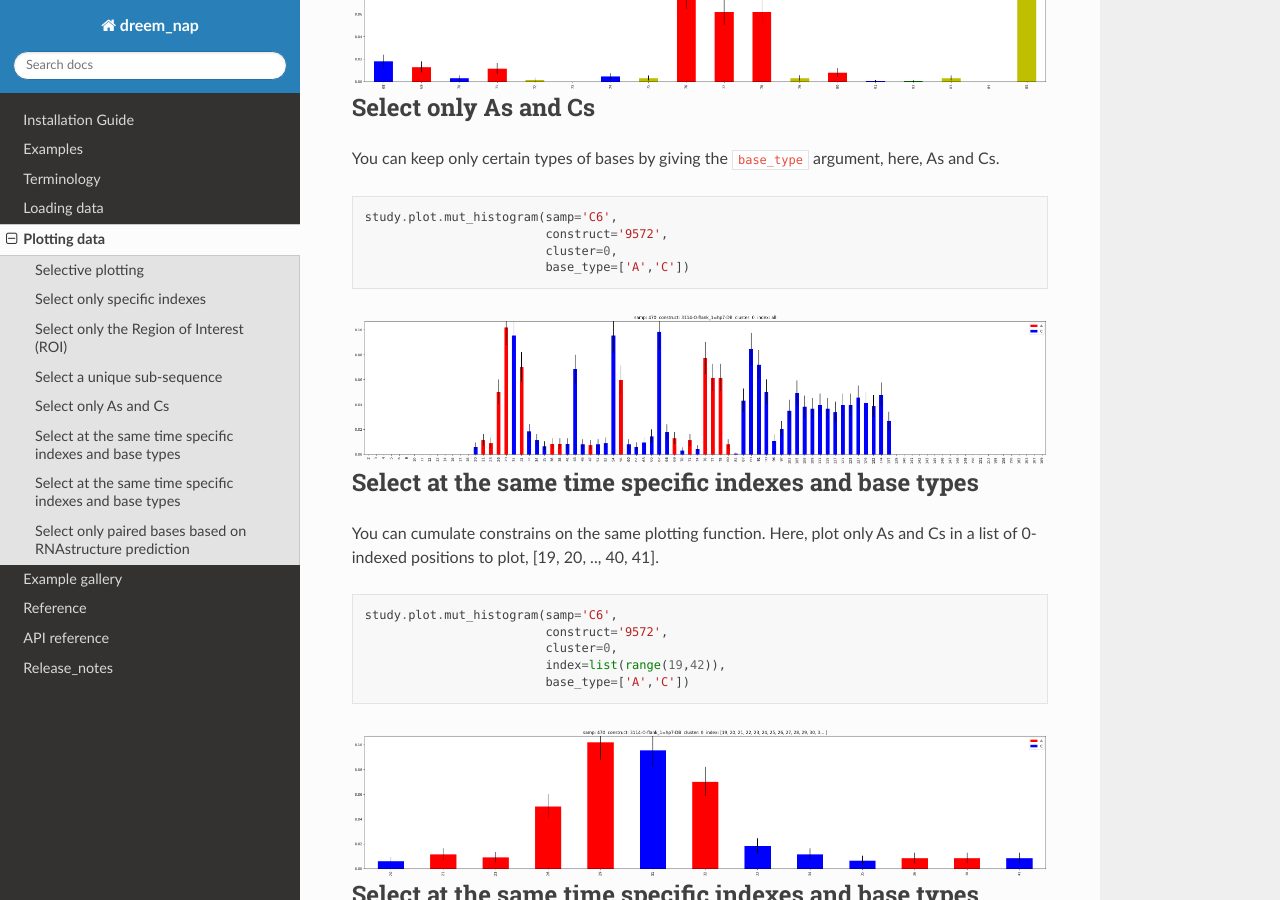
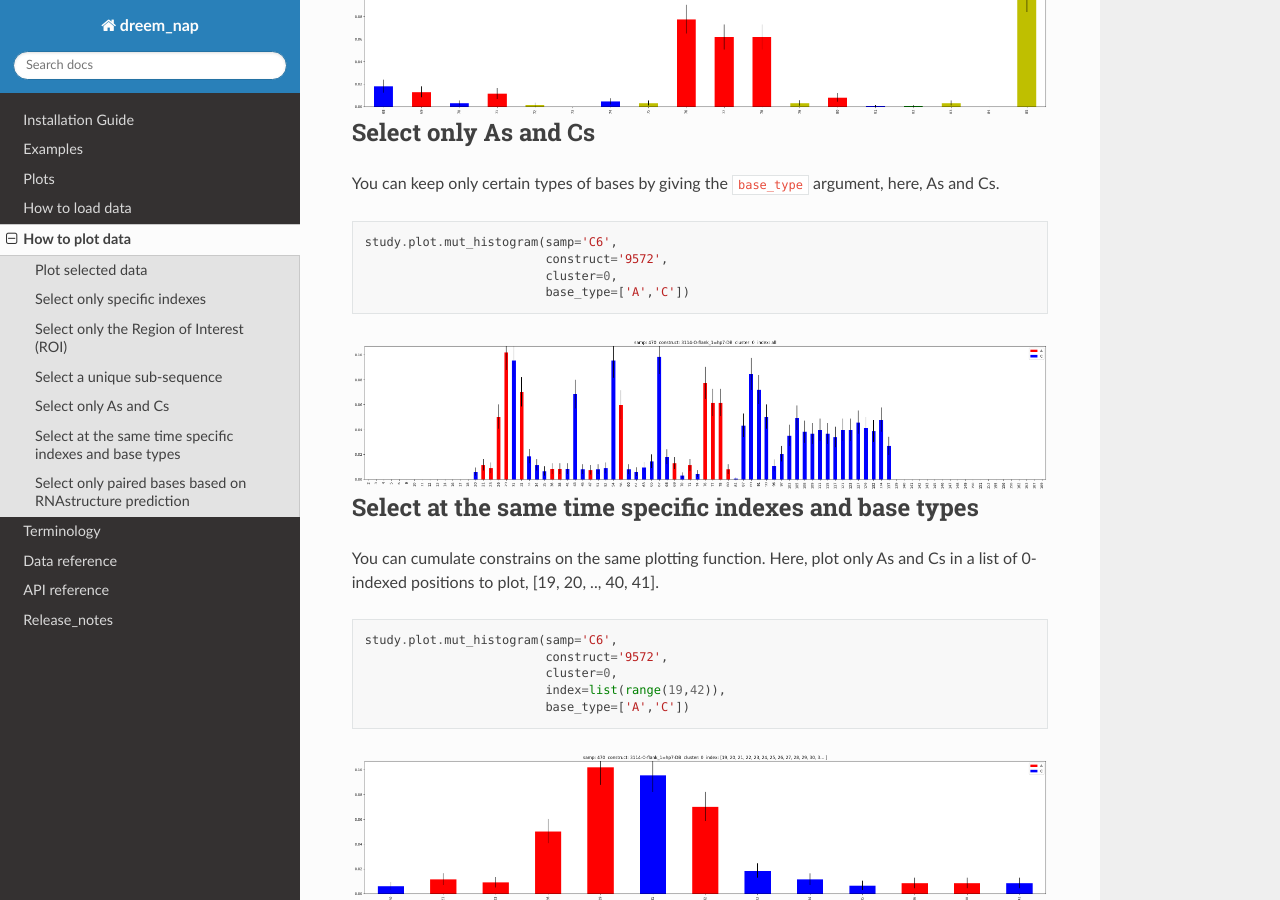
Before and after one commit to yvesmartindestaillades/NAP, a Sphinx documentation site: the page built from docs/source/plotting_data.rst, in a window 1280 px wide and 900 px high, scrolled down 1886 px. Built offline with Sphinx 7.4.7 and the Read the Docs theme 2.0.0, drawn with Linux system fonts in a browser that asks for light colours; some of the changed text lies outside the part shown.

Commit message:
update docs

```diff
--- a/docs/source/gallery.rst
+++ b/docs/source/gallery.rst
@@ -1,2 +1,2 @@
-Example gallery
-===============
+Plots
+=====
--- a/docs/source/index.rst
+++ b/docs/source/index.rst
@@ -19,10 +19,10 @@ Index
 .. toctree::
    installation
    examples
-   terminology
+   gallery
    loading_data
    plotting_data
-   gallery
+   terminology
    reference
    api
    release_notes
--- a/docs/source/loading_data.rst
+++ b/docs/source/loading_data.rst
@@ -1,8 +1,8 @@
 .. _loading_data:
 
-============
-Loading data
-============
+================
+How to load data
+================
 
 Create a study
 ==============
--- a/docs/source/plotting_data.rst
+++ b/docs/source/plotting_data.rst
@@ -1,14 +1,15 @@
-=============
-Plotting data
-=============
+================
+How to plot data
+================
 
 Plotting data requires a study with loaded data. Please check :ref:`loading_data` if you haven't.
 We will use the study ``salt`` from the example.
 
-Selective plotting
+Plot selected data
 ==================
 
 Let's plot a basic mutation histogram.
+This is a good example of how to use the ``plot`` module with selected data.
 
 A mutation histogram shows the frequency of mutations of a construct in a sample.
 So we need to indicate the construct and the sample.
@@ -113,23 +114,6 @@ You can cumulate constrains on the same plotting function. Here, plot only As an
     :align: center
 
 
-Select at the same time specific indexes and base types
-=======================================================
-
-You can cumulate constrains on the same plotting function. Here, plot only As and Cs in a list of 0-indexed positions to plot, [19, 20, .., 40, 41].
-
-.. code-block:: python
-
-    study.plot.mut_histogram(samp='C6',
-                             construct='9572',
-                             cluster=0,
-                             index=list(range(19,42)),
-                             base_type=['A','C'])
-
-.. image:: img/ac_list_index.png
-    :align: center
-
-
 
 Select only paired bases based on RNAstructure prediction
 =========================================================
@@ -152,5 +136,5 @@ You can use the RNAstructure prediction to select only paired or unpaired bases.
                              paired=True,
                              structure='structure')
 
-.. image:: img/ac_list_index.png
+.. image:: img/sequence.png
     :align: center
--- a/docs/source/reference.rst
+++ b/docs/source/reference.rst
@@ -1,5 +1,5 @@
 =========
-Reference
+Data reference
 =========
 
 
```
Also changed, not shown: 3 other files.
